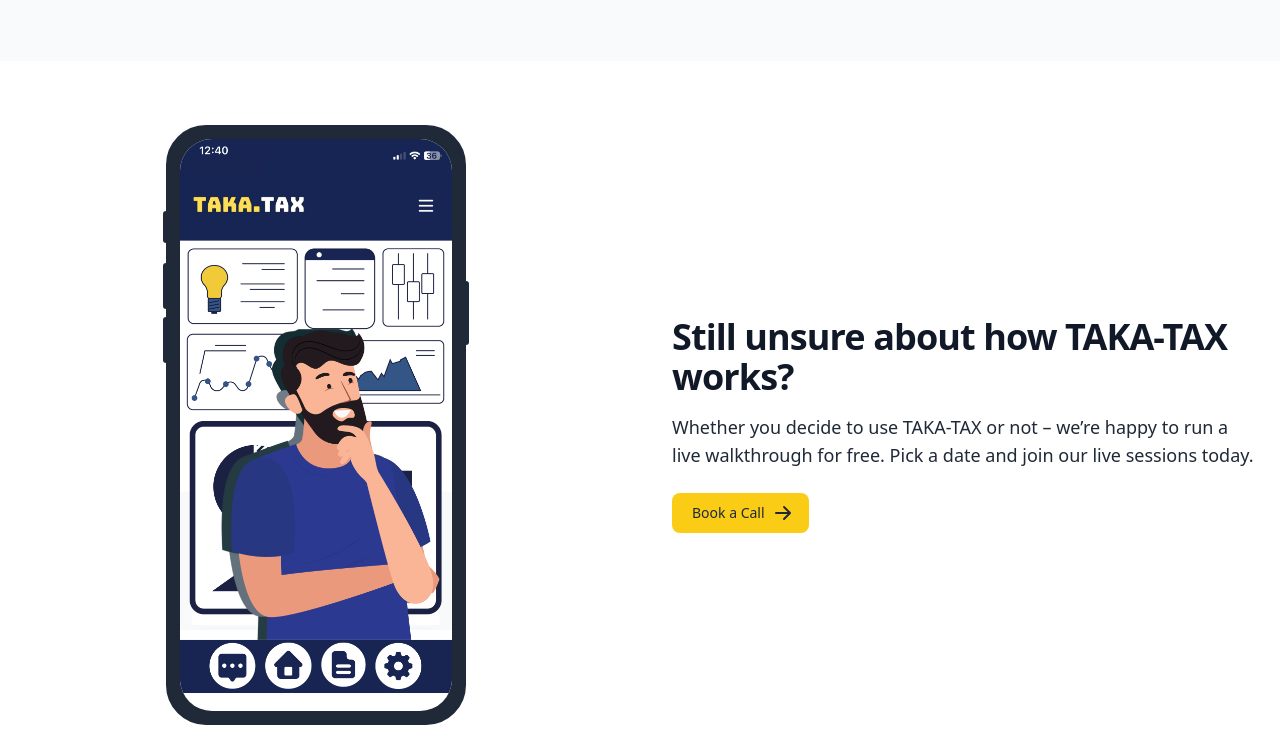
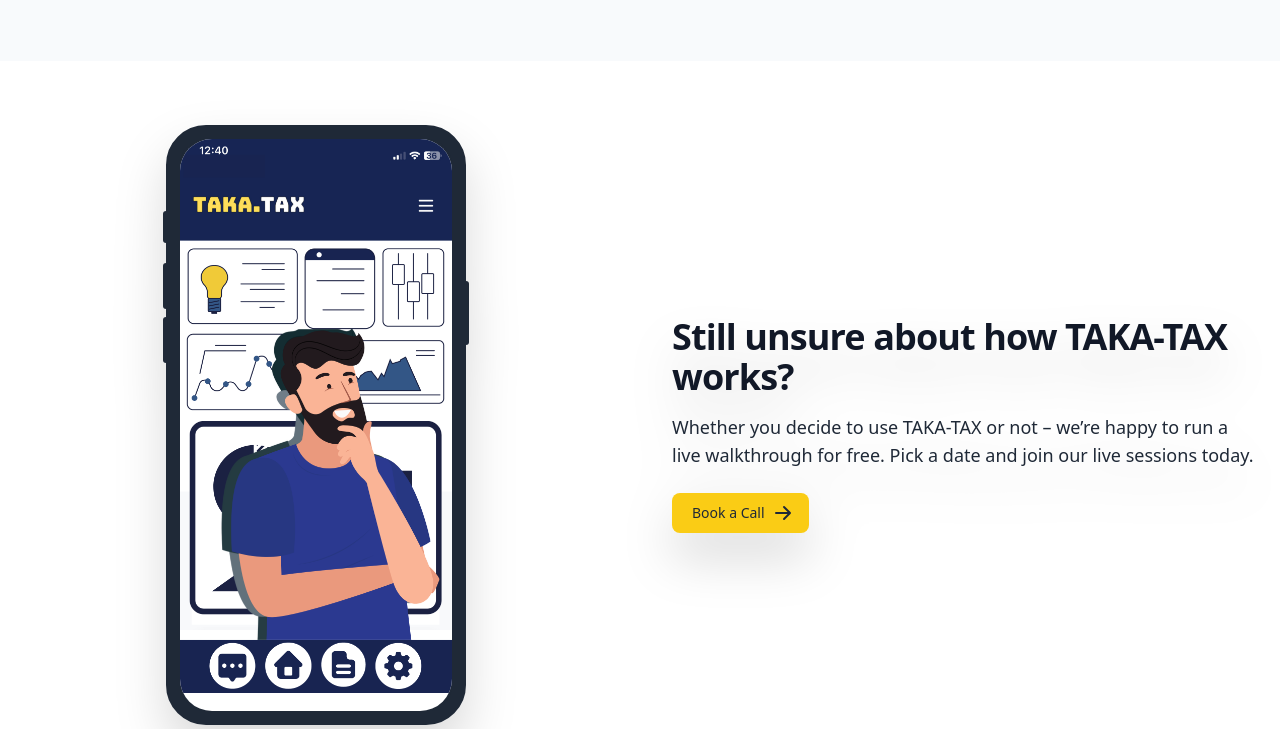
Before and after one commit to leoroxaslr/takatax, a website: page index.html in a window 1280 px wide. Shown: the part 1351-2080 px from the top of the page. Drawn offline with Linux system fonts and the light colour scheme.

Commit message:
login page

```diff
--- a/index.html
+++ b/index.html
@@ -204,7 +204,7 @@
       </div>
     </section>
     <section class="bg-white">
-      <div class="gap-8 items-center py-8 px-4 mx-auto max-w-screen-xl xl:gap-16 md:grid md:grid-cols-2 sm:py-16 lg:px-6">
+      <div class="gap-8 items-center py-8 px-4 mx-auto max-w-screen-xl xl:gap-16 md:grid md:grid-cols-2 sm:py-16 lg:px-6 drop-shadow-2xl">
 <div class="relative mx-auto border-gray-800 dark:border-gray-800 bg-gray-800 border-[14px] rounded-[2.5rem] h-[600px] w-[300px]">
   <div class="h-[32px] w-[3px] bg-gray-800 dark:bg-gray-800 absolute -left-[17px] top-[72px] rounded-l-lg"></div>
   <div class="h-[46px] w-[3px] bg-gray-800 dark:bg-gray-800 absolute -left-[17px] top-[124px] rounded-l-lg"></div>
```
